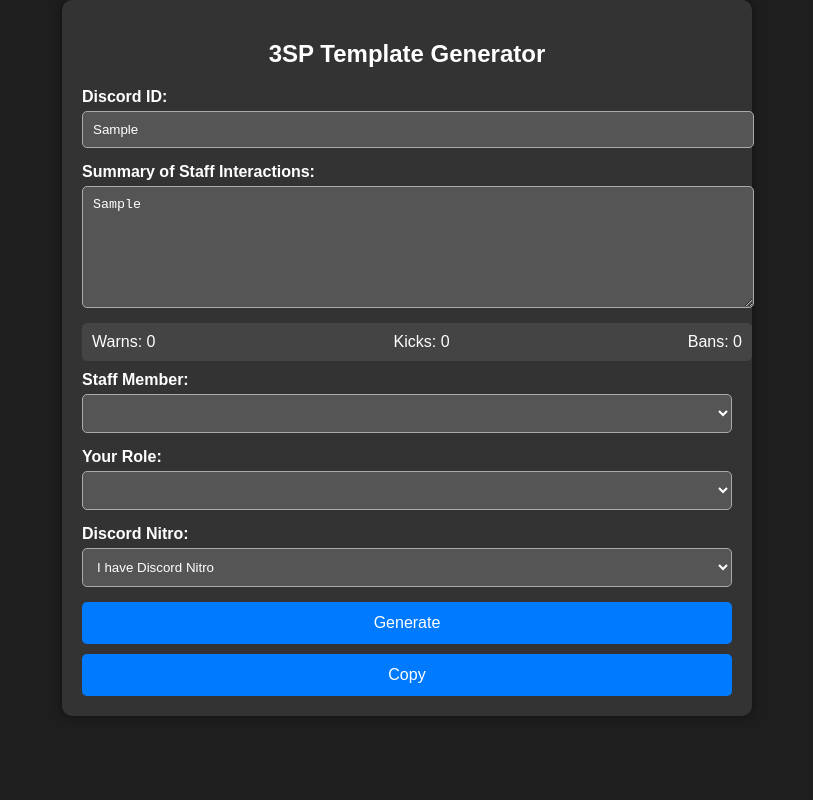
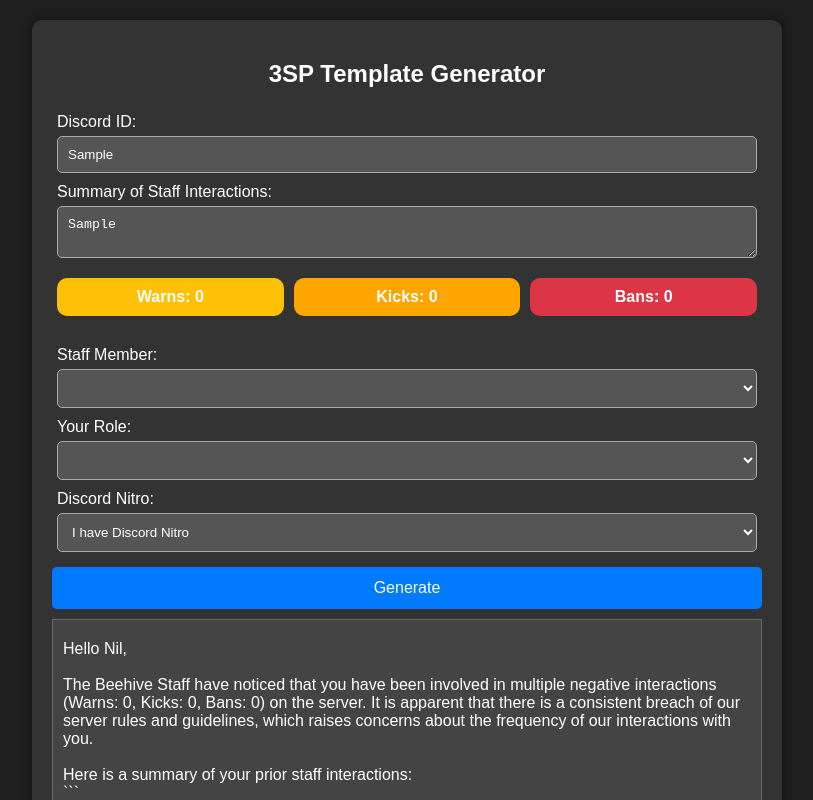
Before and after one commit to NZDurriez/3SP-Template, a plain HTML site: page index.html in a window 1280 px wide. Both pictures are taken after typing "Sample", "Sample" into the empty fields and a click on the button "Generate". Shown: the top 800 px of the page, without its empty margins (233-1046 px from the left). Drawn offline with Linux system fonts and the light colour scheme.

Commit message:
Update style.css

```diff
--- a/style.css
+++ b/style.css
@@ -1,3 +1,9 @@
+/* Global box-sizing rule to include padding and border in element widths */
+*,
+*::before,
+*::after {
+  box-sizing: border-box;
+}
 
 body {
   background: #1e1e1e;
@@ -5,34 +11,31 @@
   font-family: Arial, sans-serif;
   margin: 0;
   padding: 0;
+  /* Layout starts at the top and allows scrolling */
+  display: flex;
+  flex-direction: column;
+  justify-content: flex-start;
+  align-items: center;
+  min-height: 100vh;
 }
 
 .container {
-    max-width: 650px; /* Adjusted width */
-    margin: auto;
+  max-width: 750px;
+  width: 100%;
+  background: #333;
   padding: 20px;
-    background: #333;
+  border-radius: 10px;
   box-shadow: 0 0 10px rgba(0, 0, 0, 0.5);
-    border-radius: 10px;
-}
-
-.title {
   text-align: center;
-    font-size: 1.5em;
-    font-weight: bold;
-    margin-bottom: 20px;
+  margin-top: 20px;
 }
 
 .form-group {
   display: flex;
   flex-direction: column;
-    margin-bottom: 15px;
+  align-items: flex-start;
   width: 100%;
-}
-
-label {
-    margin-bottom: 5px;
-    font-weight: bold;
+  padding: 5px;
 }
 
 input, select, textarea {
@@ -42,44 +45,79 @@
   background: #555;
   color: white;
   border-radius: 5px;
+  margin-top: 5px;
 }
 
-textarea {
-    min-height: 100px;
+.tally-box {
+  display: flex;
+  justify-content: space-between;
+  width: 100%;
+  padding: 10px 0;
+  margin-bottom: 10px;
 }
 
+.tally-item {
+  flex: 1;
+  padding: 10px;
+  border-radius: 10px;
+  font-weight: bold;
+  color: white;
+  text-align: center;
+  margin: 5px;
+}
+
+.tally-warn { background-color: #FFC107; } /* Yellow for warnings */
+.tally-kick { background-color: #FFA500; } /* Orange for kicks */
+.tally-ban { background-color: #DC3545; } /* Red for bans */
+
 button {
-    display: block;
   width: 100%;
   background: #007bff;
   color: white;
   border: none;
-    cursor: pointer;
   padding: 12px;
   border-radius: 5px;
   margin-top: 10px;
   font-size: 1em;
+  cursor: pointer;
 }
 
 button:hover {
   background: #0056b3;
 }
 
+/* Style for the output text */
 .output {
-    margin-top: 15px;
-    padding: 10px;
-    background: #444;
-    border-radius: 5px;
-    font-family: monospace;
-    display: none; /* Hide by default */
+  text-align: left;
+  white-space: pre-wrap;
+  margin-top: 10px;
 }
 
-.tally-box {
-    display: flex;
-    justify-content: space-between;
+/* Output box styling with relative positioning for the copy button */
+.output-box {
+  position: relative;
+  background: #444;
+  border: 1px solid #666;
   padding: 10px;
-    background: #444;
-    border-radius: 5px;
-    margin-bottom: 10px;
-    width: 100%;
+  margin-top: 10px;
 }
+
+/* Copy button styling: hidden by default, appears on hover */
+.copy-btn {
+  position: absolute;
+  top: 5px;
+  right: 5px;
+  opacity: 0;
+  transition: opacity 0.3s ease;
+  padding: 4px 8px;
+  font-size: 0.8em;
+  background: #28a745;
+  border: none;
+  border-radius: 3px;
+  color: #fff;
+  cursor: pointer;
+}
+
+.output-box:hover .copy-btn {
+  opacity: 1;
+}
```
Lines whose indentation alone changed are shown as unchanged.
